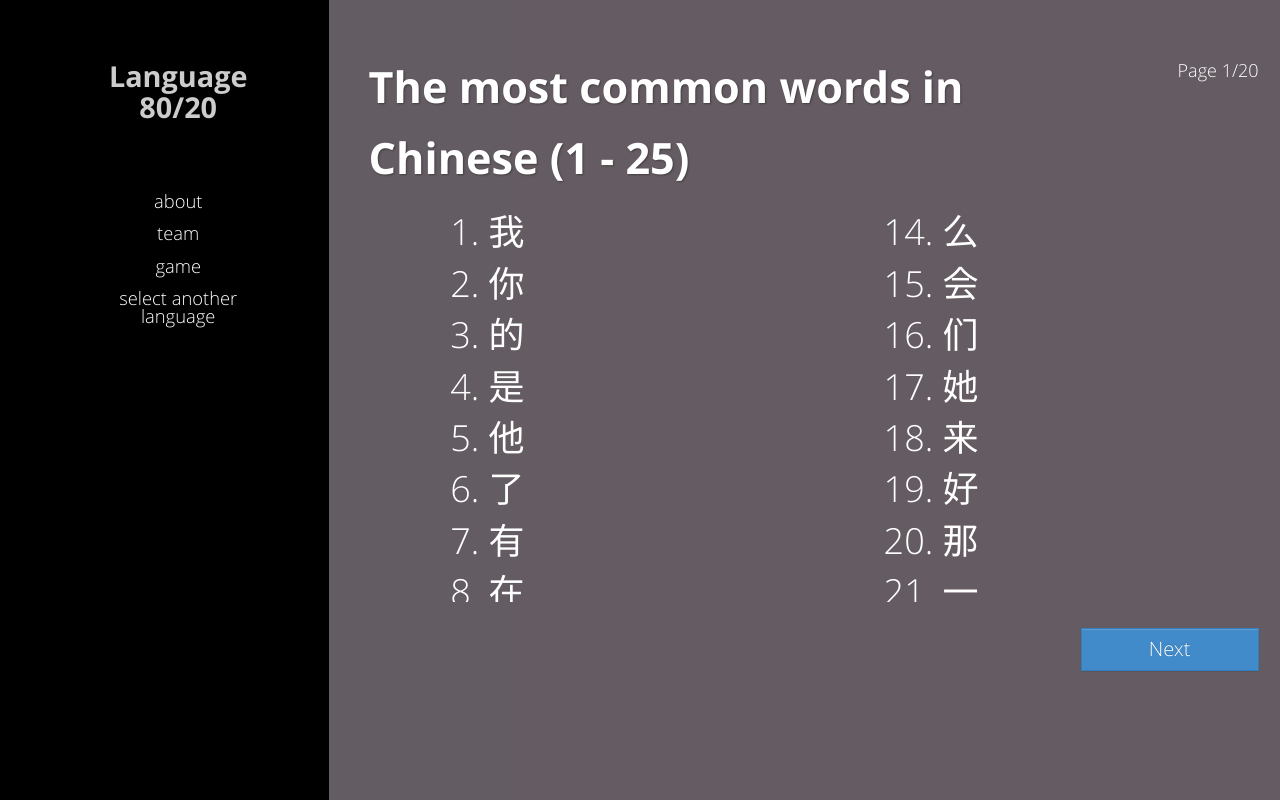
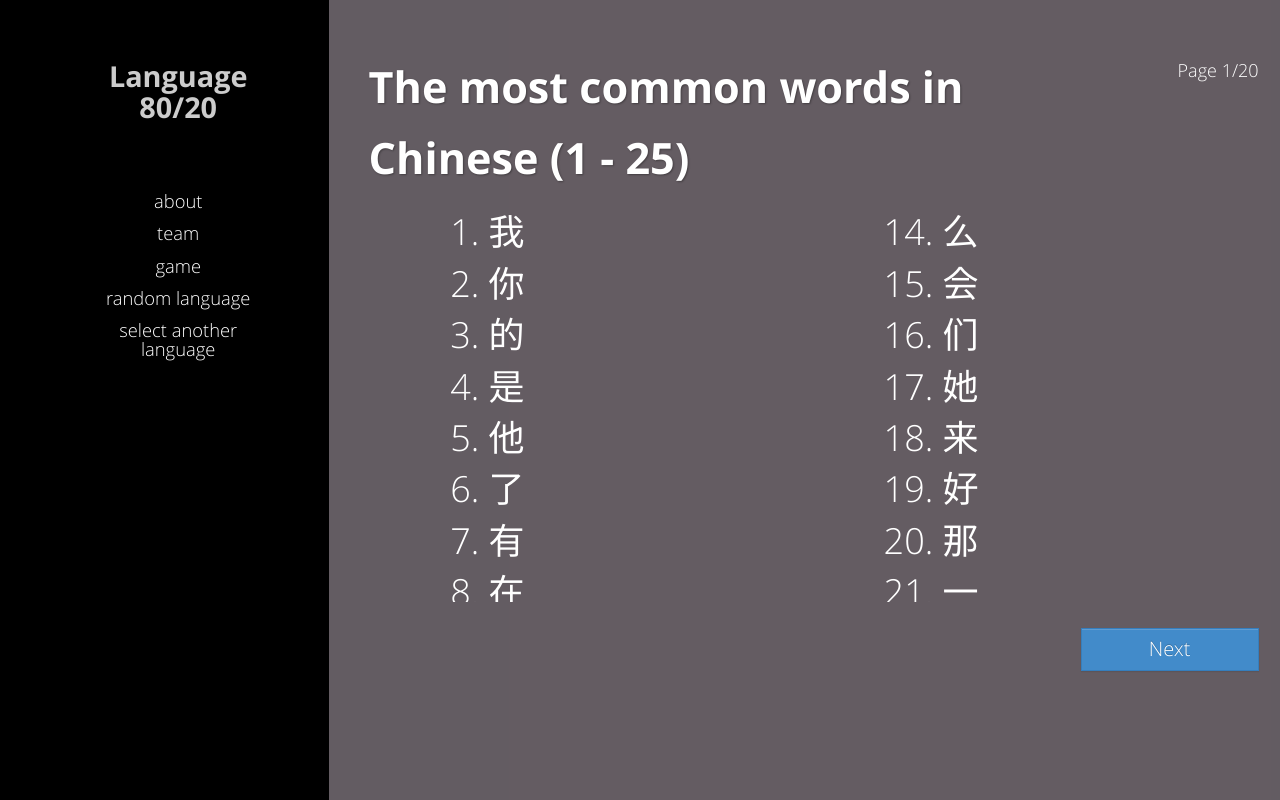
Before and after one commit to heychrisek/language8020, a Rails app: page /languages/1 in a window 1280 px wide. Run offline with Rails 7, Linux system fonts and the light colour scheme; data comes from the database, SQL or seed files in the repository; style sheets or scripts are compiled from the project's sources; parts of the project's set-up code (start-up, migrations or seed data) failed here and were passed over; some libraries are stand-ins or nearby versions; some web fonts are replaced.

Commit message:
rearrange random button

```diff
--- a/app/assets/stylesheets/application.css.scss
+++ b/app/assets/stylesheets/application.css.scss
@@ -52,6 +52,7 @@ nav{
 
 #homepage{
   margin-top: 80px;
+  /*width: 100%;*/
 }
 
 #about{
@@ -62,5 +63,5 @@ nav{
 #random-button{
   margin-top: 100px;
   position: absolute;
-  left: 20%;
+  float: right;
 }
--- a/app/assets/stylesheets/languages.css.scss
+++ b/app/assets/stylesheets/languages.css.scss
@@ -4,7 +4,7 @@
 
 .tooltip-inner {
   white-space: pre-wrap;
-  font-size: 125%;
+  font-size: 175%;
 }
 
 .words-container {
--- a/app/views/layouts/_theme_nav.html.erb
+++ b/app/views/layouts/_theme_nav.html.erb
@@ -7,11 +7,12 @@
   <div id="mobile-menu-icon" class="visible-xs" onClick="toggle_main_menu();"><span class="glyphicon glyphicon-th"></span></div>
 
   <ul id="main-menu">
-    <li id="menu-item-text" class="menu-item scroll"><a href="/about">About</a></li>
-    <li id="menu-item-carousel" class="menu-item scroll"><a href="/team">Team</a></li>
-    <li id="menu-item-grid" class="menu-item scroll"><a href="/game">Game</a></li>
+    <li class="menu-item scroll"><a href="/about">About</a></li>
+    <li class="menu-item scroll"><a href="/team">Team</a></li>
+    <li class="menu-item scroll"><a href="/game">Game</a></li>
+    <li class="menu-item scroll"><a href="/languages/random">Random language</a></li>
     <% unless @home %>
-    <li id="menu-item-grid" class="menu-item scroll"><a href="/">Select another language</a>
+    <li class="menu-item scroll"><a href="/">Select another language</a>
       <%#= form_tag "/languages/select", method: 'get' do %>
       <%#= select_tag "language", options_from_collection_for_select(@languages, "language_code", "name"), prompt: "Choose a language to study", id: "nav-language-dropdown" %>
       <%# end %>
```
Also changed, not shown: app/views/languages/index.html.erb (+9 -8 lines).
